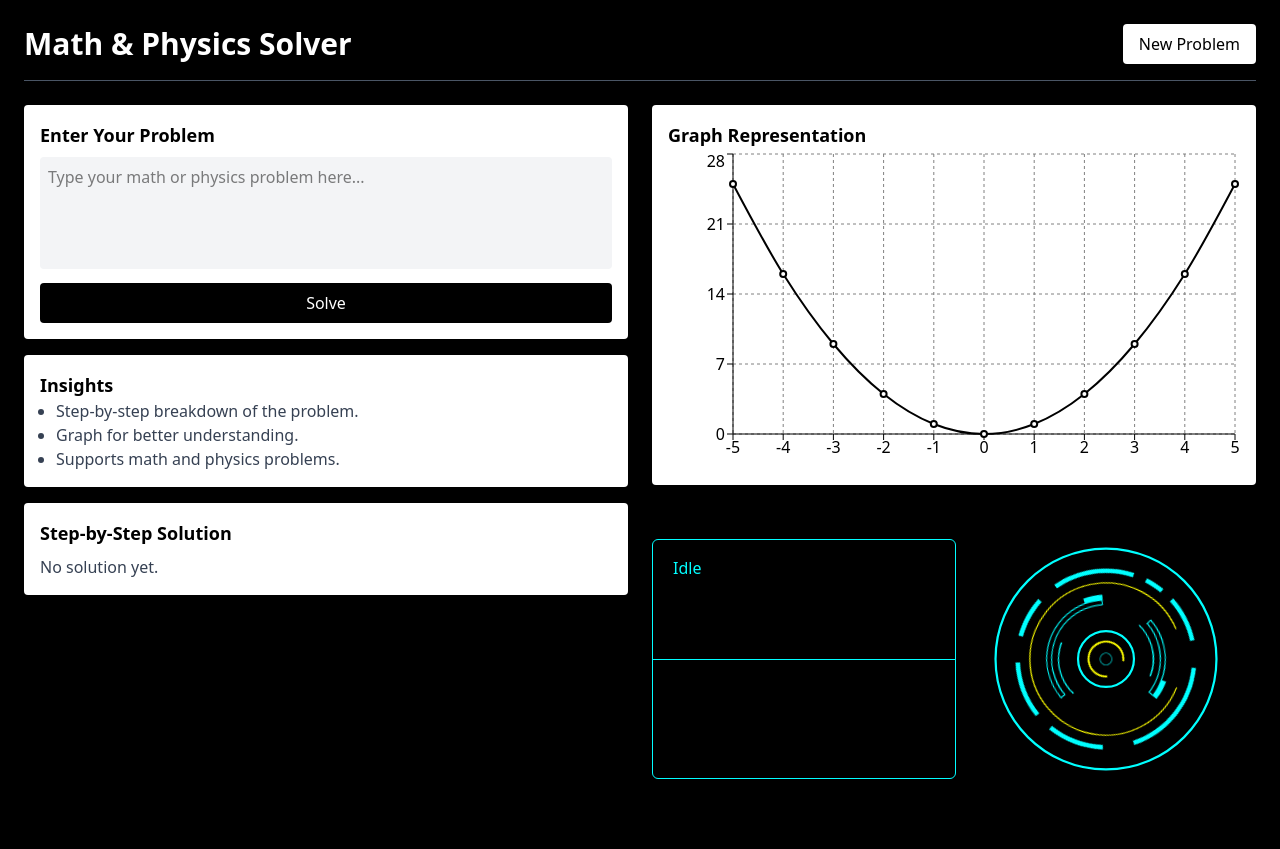
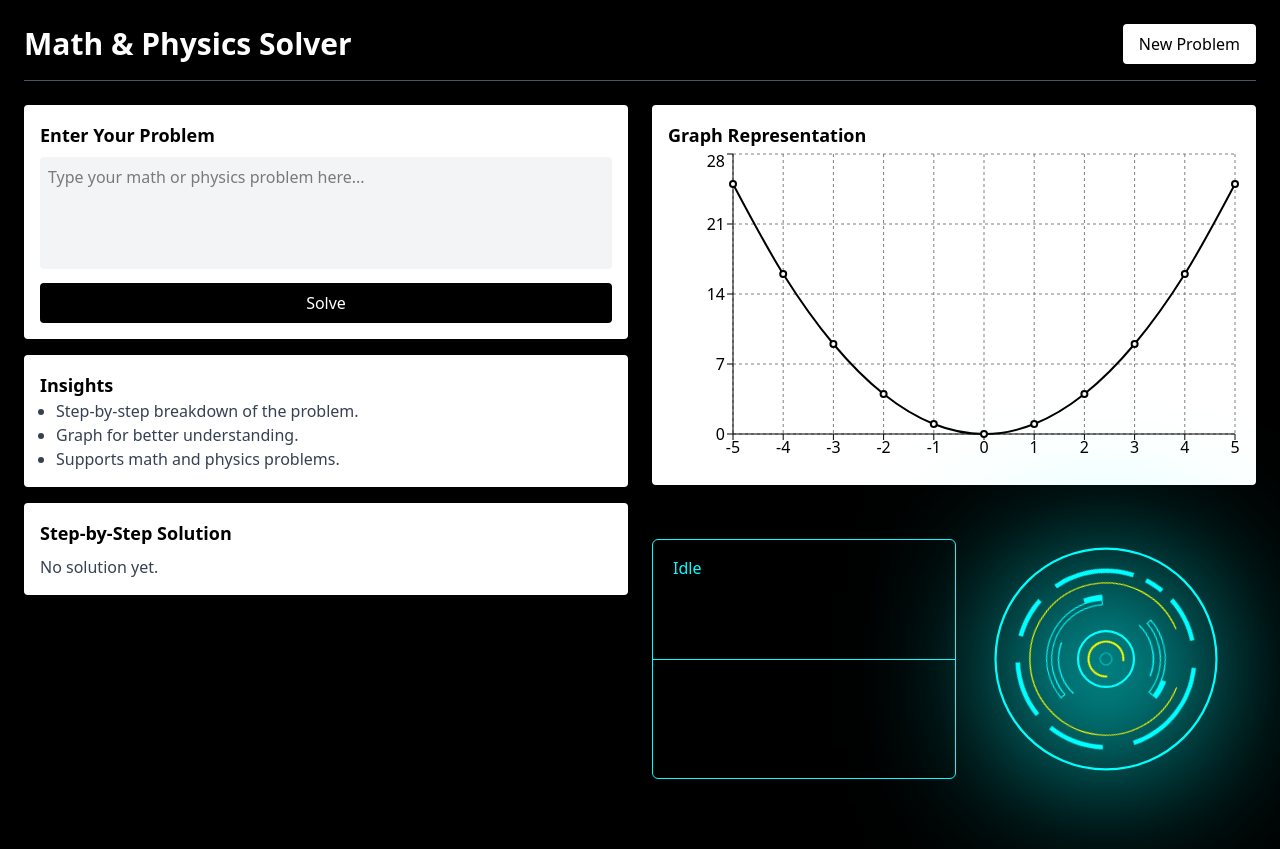
Before and after one commit to manjeetexe/HackathonSTJHON, a React (Vite) app in the folder Client/: page /Explain in a window 1280 px wide. Built offline with nearby package versions, Linux system fonts and the light colour scheme.

Commit message:
Routes changes

```diff
--- a/Client/src/Pages/Canvas.jsx
+++ b/Client/src/Pages/Canvas.jsx
@@ -1,6 +1,7 @@
 import React, { useRef, useEffect, useState } from 'react';
 import { FaEraser } from 'react-icons/fa';
 import Core2 from './../Components/Core2'
+import { Link } from 'react-router-dom';
 
 
 const DrawingCanvas = () => {
@@ -213,10 +214,10 @@ const DrawingCanvas = () => {
                 </div>
             )}
 
-           <div className='absolute bottom-0 right-0'>
+           <Link to='/' className='absolute bottom-0 right-0'>
             <div className='bg-cyan-400 absolute bottom-22 blur-3xl right-22 rounded-full  h-30 w-30'></div>
                  <Core2 />
-           </div>
+           </Link>
         </div>
     );
 };
--- a/Client/src/Pages/Explanationpage.jsx
+++ b/Client/src/Pages/Explanationpage.jsx
@@ -2,6 +2,7 @@ import { useState } from "react";
 import { LineChart, Line, XAxis, YAxis, CartesianGrid, Tooltip, ResponsiveContainer } from "recharts";
 import SpeakerSoundAnalizer from './../Components/SpeakerSoundAnalizer'
 import Core3 from './../Components/Core3'
+import { Link } from "react-router-dom";
 
 
 
@@ -91,7 +92,10 @@ export default function MathPhysicsSolver() {
 
                 <SpeakerSoundAnalizer />
 
-                <Core3 />
+                <Link to='/' className="relative ">
+                  <div className="h-40 absolute top-20 left-17 bg-[#02fdff] blur-[80px] w-40"></div>
+                      <Core3 />
+                </Link>
 
             </div>
           </div>
```
